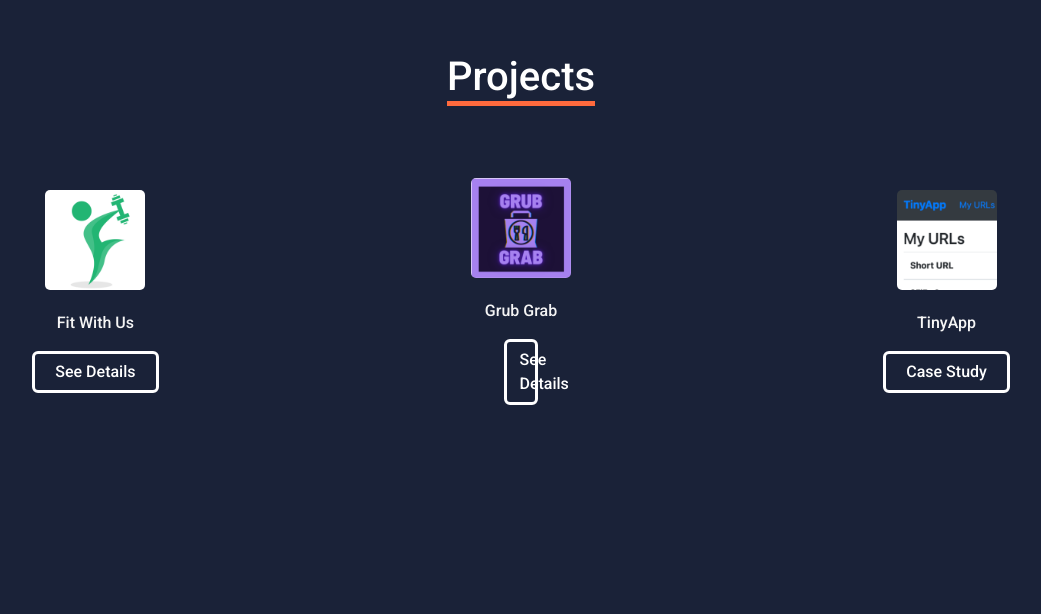
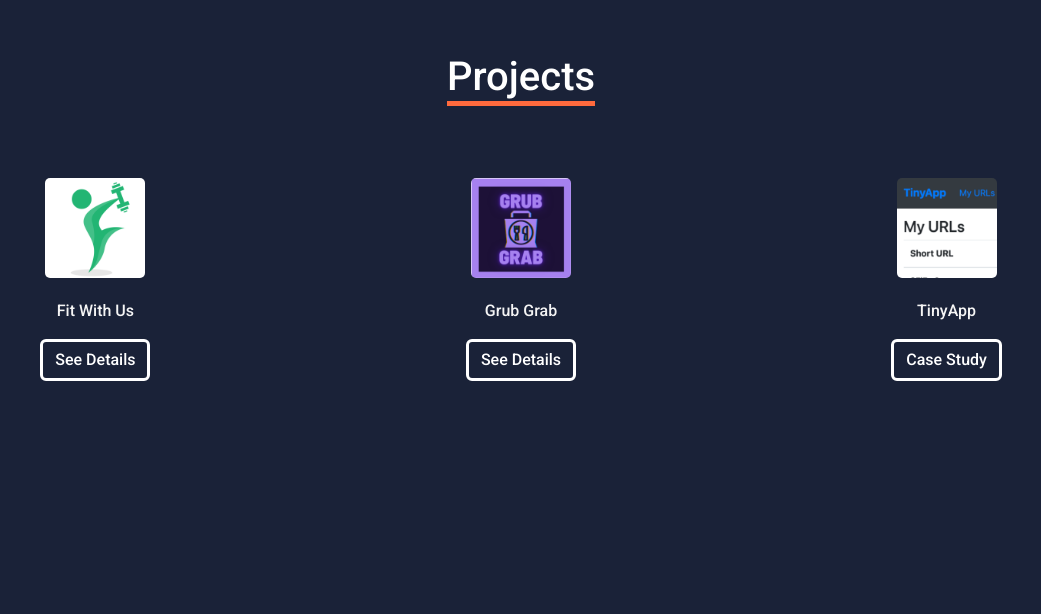
Before and after one commit to abhiram-satha/portfolio, a React (Create React App) app: page / in a window 1280 px wide. Shown: the part 1611-2225 px from the top of the page, without its empty margins (119-1160 px from the left). Built offline with nearby package versions, Linux system fonts and the light colour scheme.

Commit message:
Changing button size

```diff
--- a/src/components/Projects.css
+++ b/src/components/Projects.css
@@ -27,7 +27,6 @@ div.project-flex {
 button.btn {
   border: white solid;
   color: white;
-  width: 30%
 }
 
 button.btn:hover {
@@ -87,3 +86,7 @@ button.btn:hover {
 #popup-2.popup-content {
   background-color: #1A2238;
 }
+
+#popup-4.popup-content {
+  background-color: #1A2238;
+}
```
